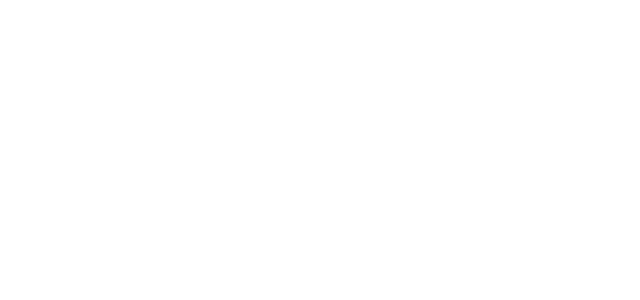
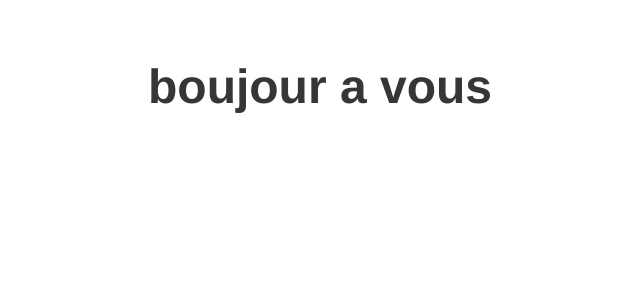
Before and after one commit to Gyumao/vue-todo-list, a Vue app: page / in a window 1280 px wide. Shown: the top 300 px of the page, without its empty margins (320-960 px from the left). Built offline with nearby package versions, Linux system fonts and the light colour scheme.

Commit message:
add bulma and modification h1 app.vue

```diff
--- a/package.json
+++ b/package.json
@@ -8,6 +8,7 @@
     "lint": "vue-cli-service lint"
   },
   "dependencies": {
+    "bulma": "^0.7.5",
     "core-js": "^2.6.5",
     "vue": "^2.6.10"
   },
--- a/public/index.html
+++ b/public/index.html
@@ -4,7 +4,7 @@
     <meta charset="utf-8">
     <meta http-equiv="X-UA-Compatible" content="IE=edge">
     <meta name="viewport" content="width=device-width,initial-scale=1.0">
-    <link rel="icon" href="<%= BASE_URL %>favicon.ico">
+    <link href="https://cdnjs.cloudflare.com/ajax/libs/bulma/0.7.5/css/bulma.css" rel="stylesheet" type="text/css">
     <title>vue-todo-list</title>
   </head>
   <body>
@@ -13,5 +13,6 @@
     </noscript>
     <div id="app"></div>
     <!-- built files will be auto injected -->
+    <script defer src="https://use.fontawesome.com/releases/v5.3.1/js/all.js" type="text/js"></script>
   </body>
 </html>
--- a/src/App.vue
+++ b/src/App.vue
@@ -1,6 +1,6 @@
 <template>
   <div id="app">
-
+    <h1 class="title is-1">boujour a vous</h1>
   </div>
 </template>
 
```
Also changed, not shown: 1 other file (tests, documents, lock files or other folders).
